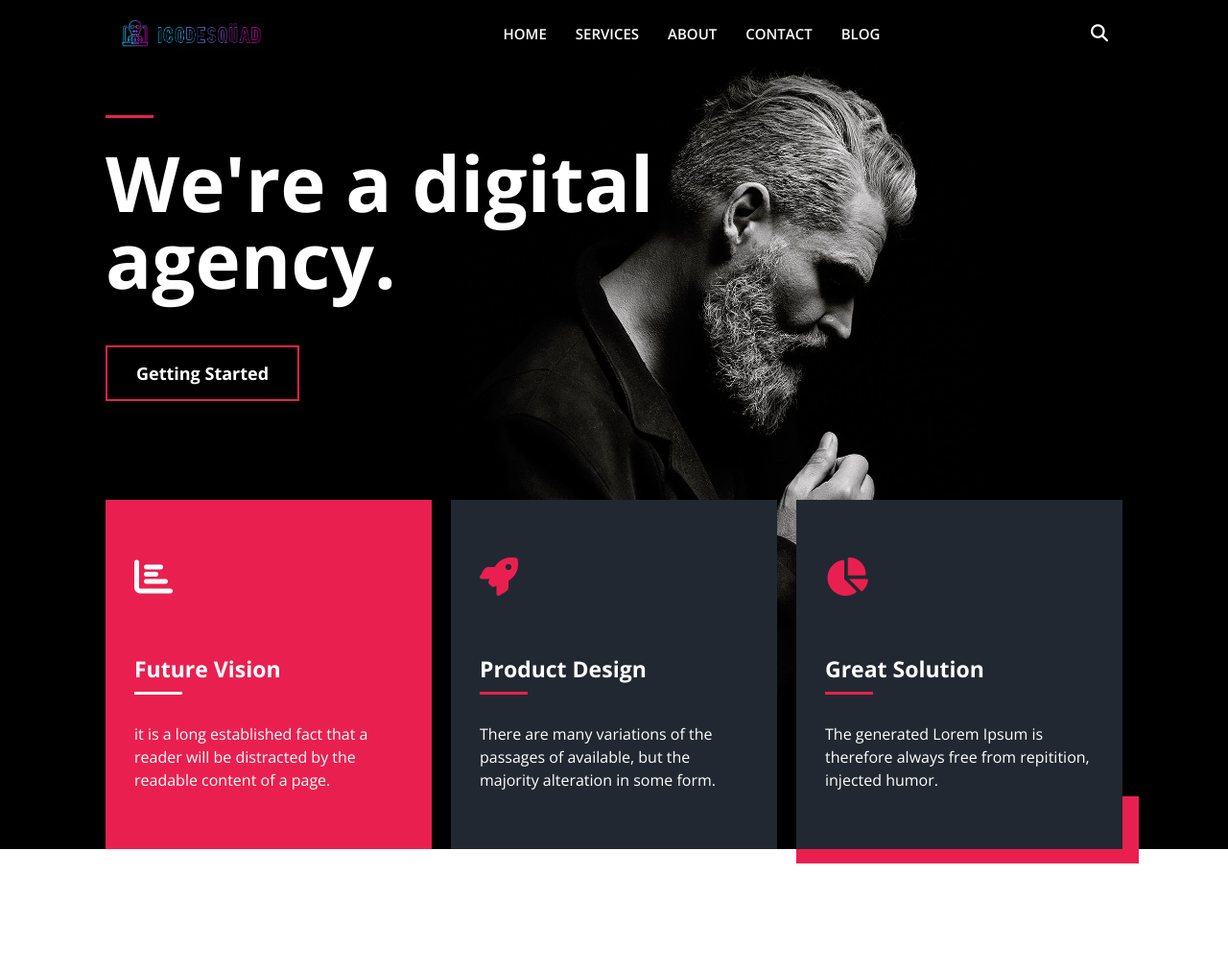
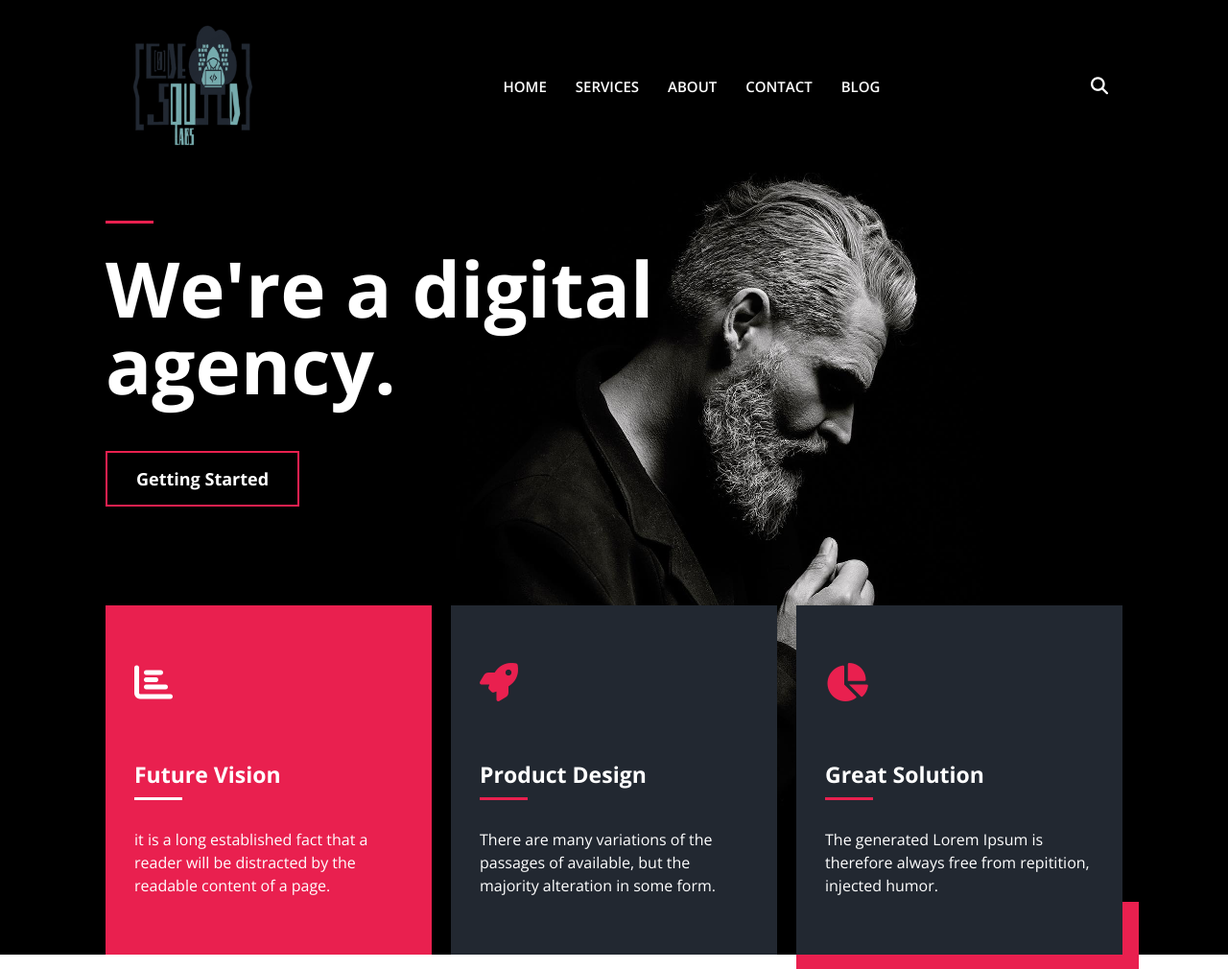
Before and after one commit to Amatun-nooor/iCodeSquad.github.io, a plain HTML site: page index.html in a window 1280 px wide. Shown: the top 1010 px of the page at 96% size. Drawn offline with nearby package versions, Linux system fonts and the light colour scheme.

Commit message:
Update index.html

```diff
--- a/index.html
+++ b/index.html
@@ -18,7 +18,7 @@
       <div class="container">
         <nav>
           <!-- LOGO -->
-          <img class="logo" src="./images/main-logo.png" alt="" />
+          <img class="logo" src="./images/main-logo123.png" alt="" />
           <!-- HAMBURGER ICON -->
           <div class="hamburger">
             <i class="fas fa-bars"></i>
```
